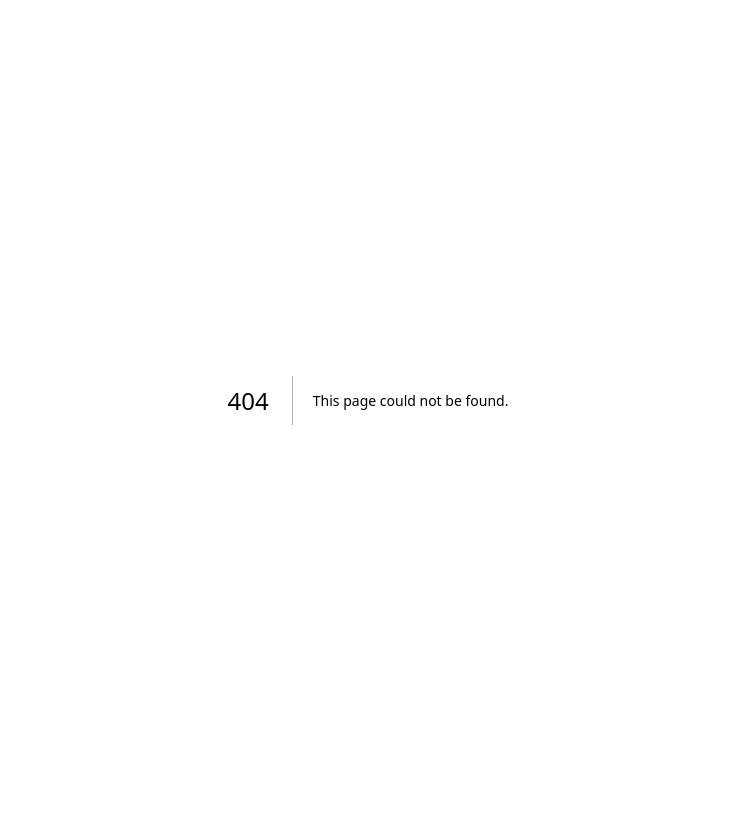
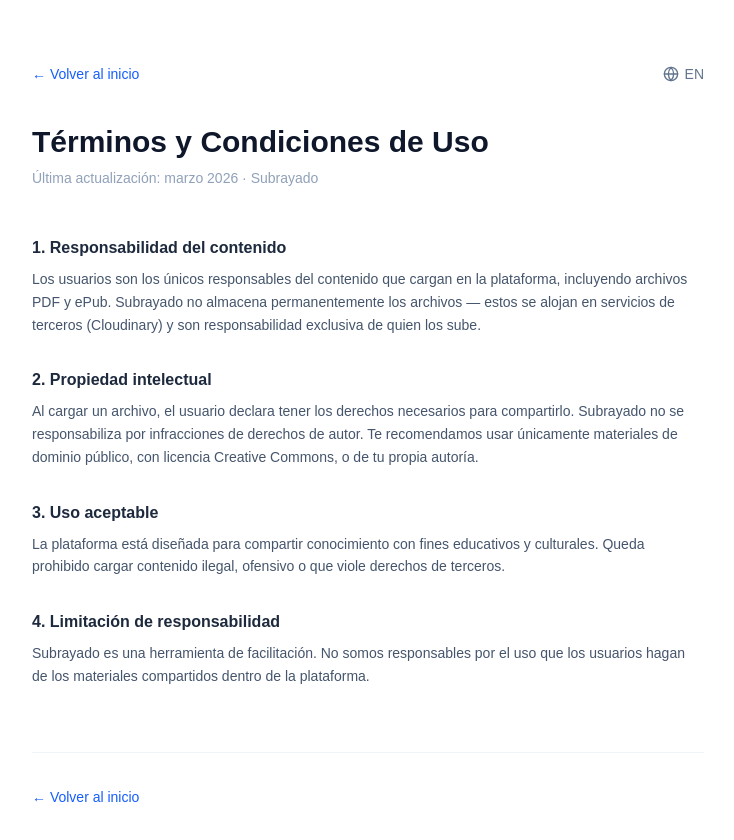
Before and after one commit to loveragabriel/subrayado, a Next.js app in the folder frontend/: page /terms in a window 1280 px wide. Before the commit this address had no page. Shown: the top 840 px of the page, without its empty margins (272-1006 px from the left). Before the commit the page ends 800 px from the top, so only its background shows below. Built offline with nearby package versions, Linux system fonts and the light colour scheme.

Commit message:
feat(terms): page terms added

```diff
--- a/frontend/src/app/page.tsx
+++ b/frontend/src/app/page.tsx
@@ -1,6 +1,7 @@
 'use client'
 import { useState } from 'react'
 import { useRouter } from 'next/navigation'
+import Link from 'next/link'
 import CreateRoomCard from '@/components/CreateRoomCard'
 import JoinRoomCard from '@/components/JoinRoomCard'
 import ConfirmationScreen from '@/components/ConfirmationScreen'
@@ -84,7 +85,8 @@
           </div>
         )}
       </main>
-      <footer className="fixed bottom-2.5 left-2.5 right-2.5 rounded-xl bg-white/90 backdrop-blur-sm border border-slate-200 shadow-sm py-3 px-6 flex flex-col sm:flex-row items-center justify-center gap-1 sm:gap-3 z-50">
+      <footer className="fixed bottom-2.5 left-2.5 right-2.5 rounded-xl bg-white/90 backdrop-blur-sm border border-slate-200 shadow-sm py-3 px-6 flex flex-col items-center justify-center gap-1 z-50">
+        <div className="flex flex-col sm:flex-row items-center justify-center gap-1 sm:gap-3">
           <p className="text-sm text-slate-500 text-center">
             {lang === 'es'
               ? '¿Querés probar Subrayado? Usá este PIN de acceso:'
@@ -93,6 +95,10 @@
           <span className="font-mono font-bold text-blue-700 text-xl tracking-widest">
             YQK51NKC
           </span>
+        </div>
+        <Link href={`/terms?lang=${lang}`} className="text-xs text-slate-400 hover:text-slate-600 transition">
+          {lang === 'es' ? 'Términos y condiciones' : 'Terms and conditions'}
+        </Link>
       </footer>
     </div>
   )
--- a/frontend/src/app/room/[id]/page.tsx
+++ b/frontend/src/app/room/[id]/page.tsx
@@ -56,6 +56,7 @@
 export default function RoomPage() {
   const params = useParams()
   const searchParams = useSearchParams()
+  const roomId = params.id as string
   const lang = (searchParams.get('lang') === 'en' ? 'en' : 'es') as 'es' | 'en'
   const [room, setRoom] = useState<Room | null>(null)
   const [socket, setSocket] = useState<Socket | null>(null)
@@ -63,7 +64,13 @@
   const [isGlossaryOpen, setIsGlossaryOpen] = useState(false)
   const [isSummaryOpen, setIsSummaryOpen] = useState(false)
 
-  const [adminToken] = useState<string | null>(() => typeof window !== 'undefined' ? localStorage.getItem(`adminToken:${params.id}`) : null)
+  const [adminToken, setAdminToken] = useState<string | null>(null)
+
+  useEffect(() => {
+    // useEffect solo corre en el browser, nunca en el servidor
+    const token = localStorage.getItem(`adminToken:${roomId}`)
+    setAdminToken(token)
+  }, [roomId])
 
   const t = roomCopy[lang]
 
@@ -86,7 +93,7 @@
   useEffect(() => {
     if (!params.id) return
 
-    const newSocket = io(`${process.env.NEXT_PUBLIC_API_URL}`, { transports: ['websocket'], auth: { adminToken} })
+    const newSocket = io(`${process.env.NEXT_PUBLIC_API_URL}`, { transports: ['websocket'], auth: { adminToken } })
 
     newSocket.on('connect', () => {
       newSocket.emit('joinRoom', params.id)
@@ -115,13 +122,12 @@
         <div className="flex items-center gap-2">
           {/* Days remaining badge */}
           {daysLeft !== null && daysLeft >= 0 && (
-            <div className={`px-2.5 py-1 rounded text-xs font-semibold ${
-              isLastDay
+            <div className={`px-2.5 py-1 rounded text-xs font-semibold ${isLastDay
                 ? 'bg-red-500 text-white'
                 : daysLeft <= 3
                   ? 'bg-amber-400 text-slate-900'
                   : 'bg-blue-800 text-blue-100'
-            }`}>
+              }`}>
               {isLastDay ? t.lastDay : `${daysLeft} ${t.daysLeft}`}
             </div>
           )}
@@ -200,8 +206,8 @@
 function SparklesIcon() {
   return (
     <svg xmlns="http://www.w3.org/2000/svg" width="15" height="15" viewBox="0 0 24 24" fill="none" stroke="currentColor" strokeWidth="2" strokeLinecap="round" strokeLinejoin="round" aria-hidden="true">
-      <path d="M9.937 15.5A2 2 0 0 0 8.5 14.063l-6.135-1.582a.5.5 0 0 1 0-.962L8.5 9.936A2 2 0 0 0 9.937 8.5l1.582-6.135a.5.5 0 0 1 .963 0L14.063 8.5A2 2 0 0 0 15.5 9.937l6.135 1.581a.5.5 0 0 1 0 .964L15.5 14.063a2 2 0 0 0-1.437 1.437l-1.582 6.135a.5.5 0 0 1-.963 0z"/>
-      <path d="M20 3v4"/><path d="M22 5h-4"/><path d="M4 17v2"/><path d="M5 18H3"/>
+      <path d="M9.937 15.5A2 2 0 0 0 8.5 14.063l-6.135-1.582a.5.5 0 0 1 0-.962L8.5 9.936A2 2 0 0 0 9.937 8.5l1.582-6.135a.5.5 0 0 1 .963 0L14.063 8.5A2 2 0 0 0 15.5 9.937l6.135 1.581a.5.5 0 0 1 0 .964L15.5 14.063a2 2 0 0 0-1.437 1.437l-1.582 6.135a.5.5 0 0 1-.963 0z" />
+      <path d="M20 3v4" /><path d="M22 5h-4" /><path d="M4 17v2" /><path d="M5 18H3" />
     </svg>
   )
 }
--- /dev/null
+++ b/frontend/src/app/terms/page.tsx
@@ -0,0 +1,126 @@
+'use client'
+import { Suspense } from 'react'
+import { useSearchParams, useRouter } from 'next/navigation'
+import Link from 'next/link'
+
+const content = {
+  es: {
+    title: 'Términos y Condiciones de Uso',
+    updated: 'Última actualización: marzo 2026',
+    sections: [
+      {
+        heading: '1. Responsabilidad del contenido',
+        body: 'Los usuarios son los únicos responsables del contenido que cargan en la plataforma, incluyendo archivos PDF y ePub. Subrayado no almacena permanentemente los archivos — estos se alojan en servicios de terceros (Cloudinary) y son responsabilidad exclusiva de quien los sube.',
+      },
+      {
+        heading: '2. Propiedad intelectual',
+        body: 'Al cargar un archivo, el usuario declara tener los derechos necesarios para compartirlo. Subrayado no se responsabiliza por infracciones de derechos de autor. Te recomendamos usar únicamente materiales de dominio público, con licencia Creative Commons, o de tu propia autoría.',
+      },
+      {
+        heading: '3. Uso aceptable',
+        body: 'La plataforma está diseñada para compartir conocimiento con fines educativos y culturales. Queda prohibido cargar contenido ilegal, ofensivo o que viole derechos de terceros.',
+      },
+      {
+        heading: '4. Limitación de responsabilidad',
+        body: 'Subrayado es una herramienta de facilitación. No somos responsables por el uso que los usuarios hagan de los materiales compartidos dentro de la plataforma.',
+      },
+    ],
+    back: '← Volver al inicio',
+    switchLang: 'EN',
+  },
+  en: {
+    title: 'Terms and Conditions of Use',
+    updated: 'Last updated: March 2026',
+    sections: [
+      {
+        heading: '1. Content Responsibility',
+        body: 'Users are solely responsible for the content they upload to the platform, including PDF and ePub files. Subrayado does not permanently store uploaded files — they are hosted by third-party services (Cloudinary) and remain the exclusive responsibility of the person who uploads them.',
+      },
+      {
+        heading: '2. Intellectual Property',
+        body: 'By uploading a file, the user declares they have the necessary rights to share it. Subrayado is not responsible for copyright infringement. We recommend using only public domain materials, Creative Commons licensed content, or your own original work.',
+      },
+      {
+        heading: '3. Acceptable Use',
+        body: 'The platform is designed for sharing knowledge for educational and cultural purposes. Uploading illegal, offensive, or content that violates third-party rights is strictly prohibited.',
+      },
+      {
+        heading: '4. Limitation of Liability',
+        body: 'Subrayado is a facilitation tool. We are not responsible for how users interact with or use materials shared within the platform.',
+      },
+    ],
+    back: '← Back to home',
+    switchLang: 'ES',
+  },
+}
+
+function GlobeIcon() {
+  return (
+    <svg xmlns="http://www.w3.org/2000/svg" width="16" height="16" viewBox="0 0 24 24" fill="none" stroke="currentColor" strokeWidth="2" strokeLinecap="round" strokeLinejoin="round" aria-hidden="true">
+      <circle cx="12" cy="12" r="10" />
+      <line x1="2" y1="12" x2="22" y2="12" />
+      <path d="M12 2a15.3 15.3 0 0 1 4 10 15.3 15.3 0 0 1-4 10 15.3 15.3 0 0 1-4-10 15.3 15.3 0 0 1 4-10z" />
+    </svg>
+  )
+}
+
+function TermsContent() {
+  const searchParams = useSearchParams()
+  const router = useRouter()
+  const lang = searchParams.get('lang') === 'en' ? 'en' : 'es'
+  const t = content[lang]
+  const otherLang = lang === 'es' ? 'en' : 'es'
+
+  return (
+    <div className="min-h-screen bg-white px-6 py-16">
+      <div className="max-w-2xl mx-auto">
+
+        <div className="flex items-center justify-between mb-10">
+          <Link
+            href={`/?lang=${lang}`}
+            className="text-sm text-blue-600 hover:text-blue-800 transition"
+          >
+            {t.back}
+          </Link>
+          <button
+            onClick={() => router.replace(`/terms?lang=${otherLang}`)}
+            className="flex items-center gap-1.5 text-slate-500 hover:text-slate-800 transition text-sm font-medium"
+            aria-label="Switch language"
+          >
+            <GlobeIcon />
+            <span>{t.switchLang}</span>
+          </button>
+        </div>
+
+        <h1 className="text-3xl font-extrabold text-slate-900 mb-2">{t.title}</h1>
+        <p className="text-sm text-slate-400 mb-12">{t.updated} · Subrayado</p>
+
+        <div className="space-y-8">
+          {t.sections.map((section) => (
+            <section key={section.heading}>
+              <h2 className="text-base font-semibold text-slate-800 mb-2">{section.heading}</h2>
+              <p className="text-slate-600 leading-relaxed text-sm">{section.body}</p>
+            </section>
+          ))}
+        </div>
+
+        <div className="mt-16 pt-8 border-t border-slate-100">
+          <Link
+            href={`/?lang=${lang}`}
+            className="text-sm text-blue-600 hover:text-blue-800 transition"
+          >
+            {t.back}
+          </Link>
+        </div>
+      </div>
+    </div>
+  )
+}
+
+export default function TermsPage() {
+  return (
+    <Suspense fallback={<div className="min-h-screen bg-white" />}>
+      <TermsContent />
+    </Suspense>
+  )
+}
```
Lines whose indentation alone changed are shown as unchanged.
